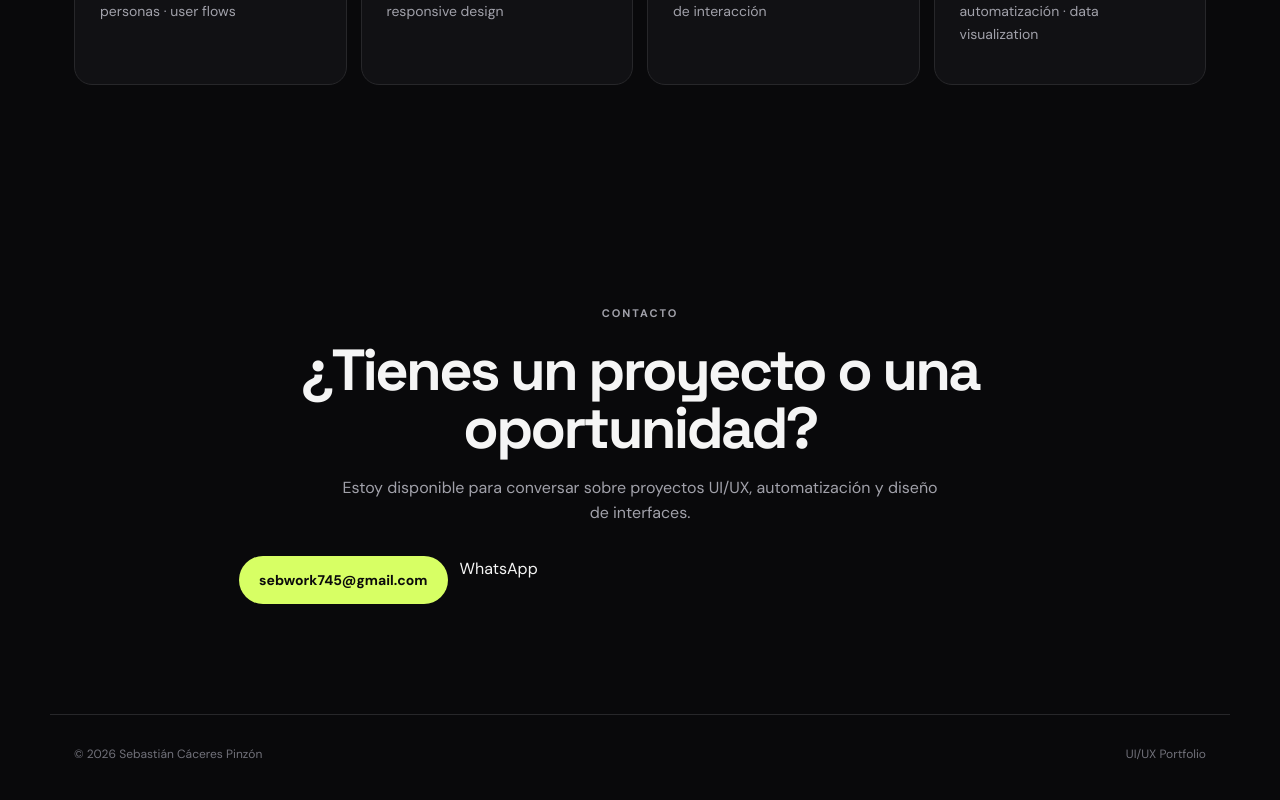
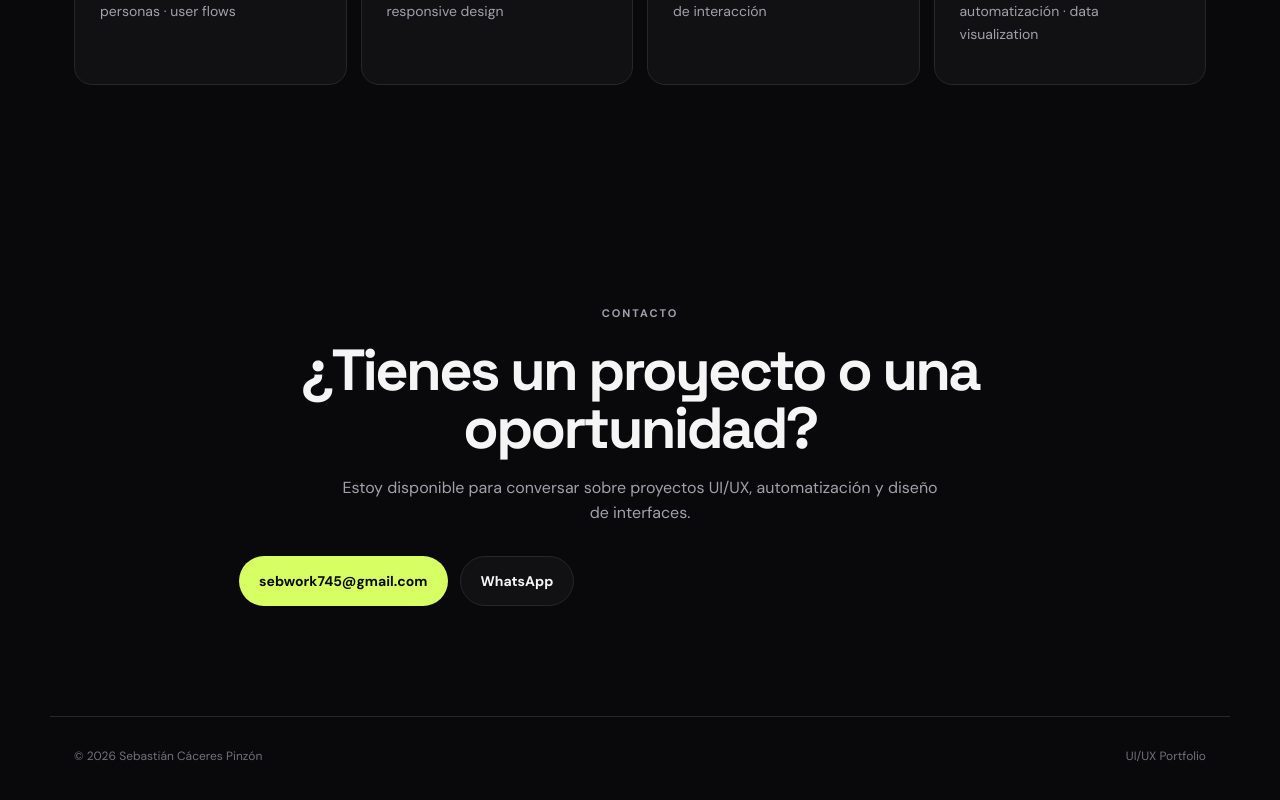
Before and after one commit to picasse-dev/picasse-dev.github.dev, a plain HTML site: page index.html in a window 1280 px wide. Shown: the part 3257-4057 px from the top of the page. Drawn offline with Linux system fonts and the light colour scheme.

Commit message:
Button update

```diff
--- a/index.html
+++ b/index.html
@@ -74,7 +74,7 @@
       <p class="eyebrow">CONTACTO</p>
       <h2>¿Tienes un proyecto o una oportunidad?</h2>
       <p>Estoy disponible para conversar sobre proyectos UI/UX, automatización y diseño de interfaces.</p>
-      <div class="actions"><a class="button primary" href="mailto:sebwork745@gmail.com">sebwork745@gmail.com</a><a href="https://wa.me/573203791538" target="_blank" rel="noopener noreferrer" class="btn btn-secondary">WhatsApp</a></div>
+      <div class="actions"><a class="button primary" href="mailto:sebwork745@gmail.com">sebwork745@gmail.com</a><a href="https://wa.me/573203791538" target="_blank" rel="noopener noreferrer" class="button secondary">WhatsApp</a></div>
     </section>
   </main>
 
```
